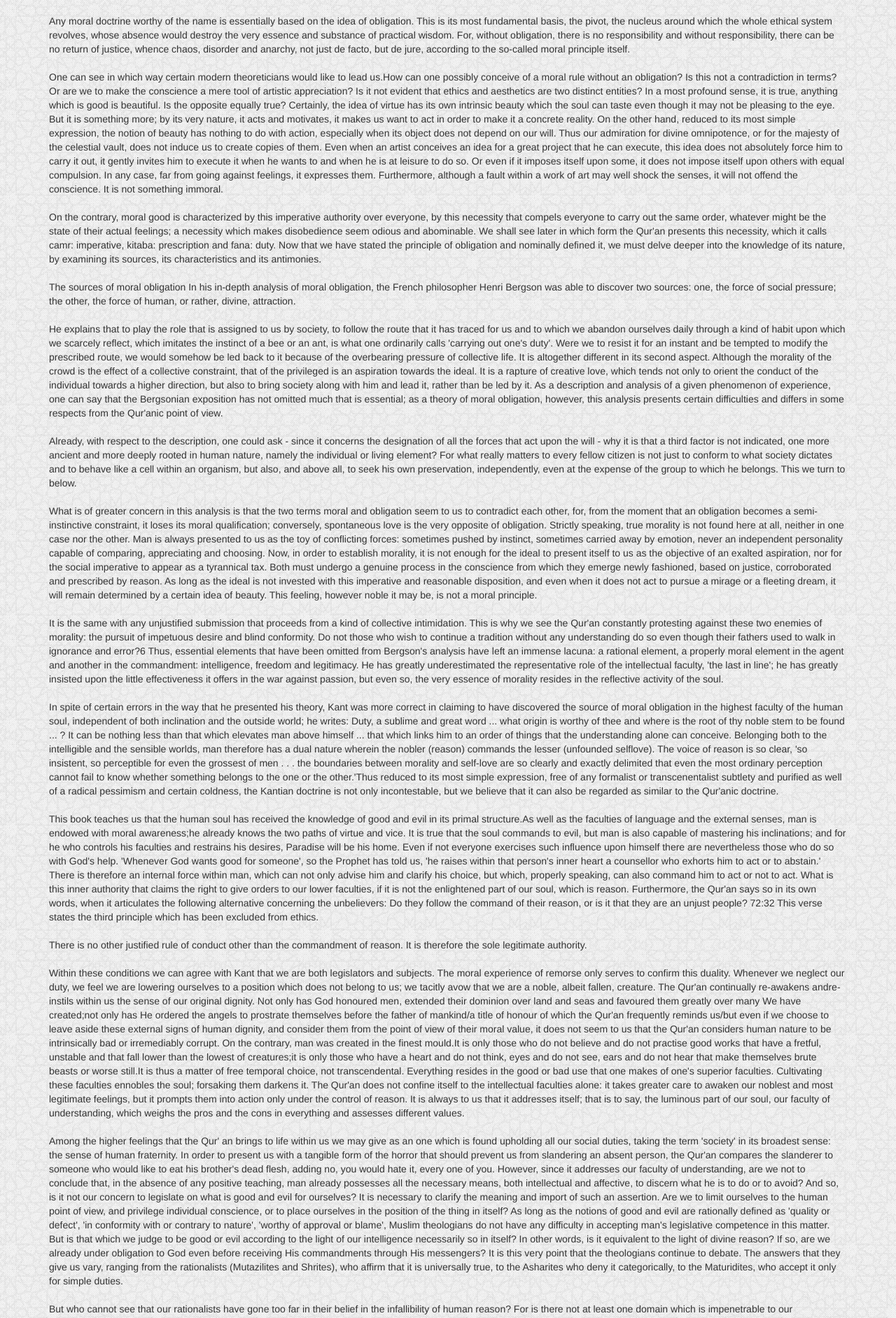
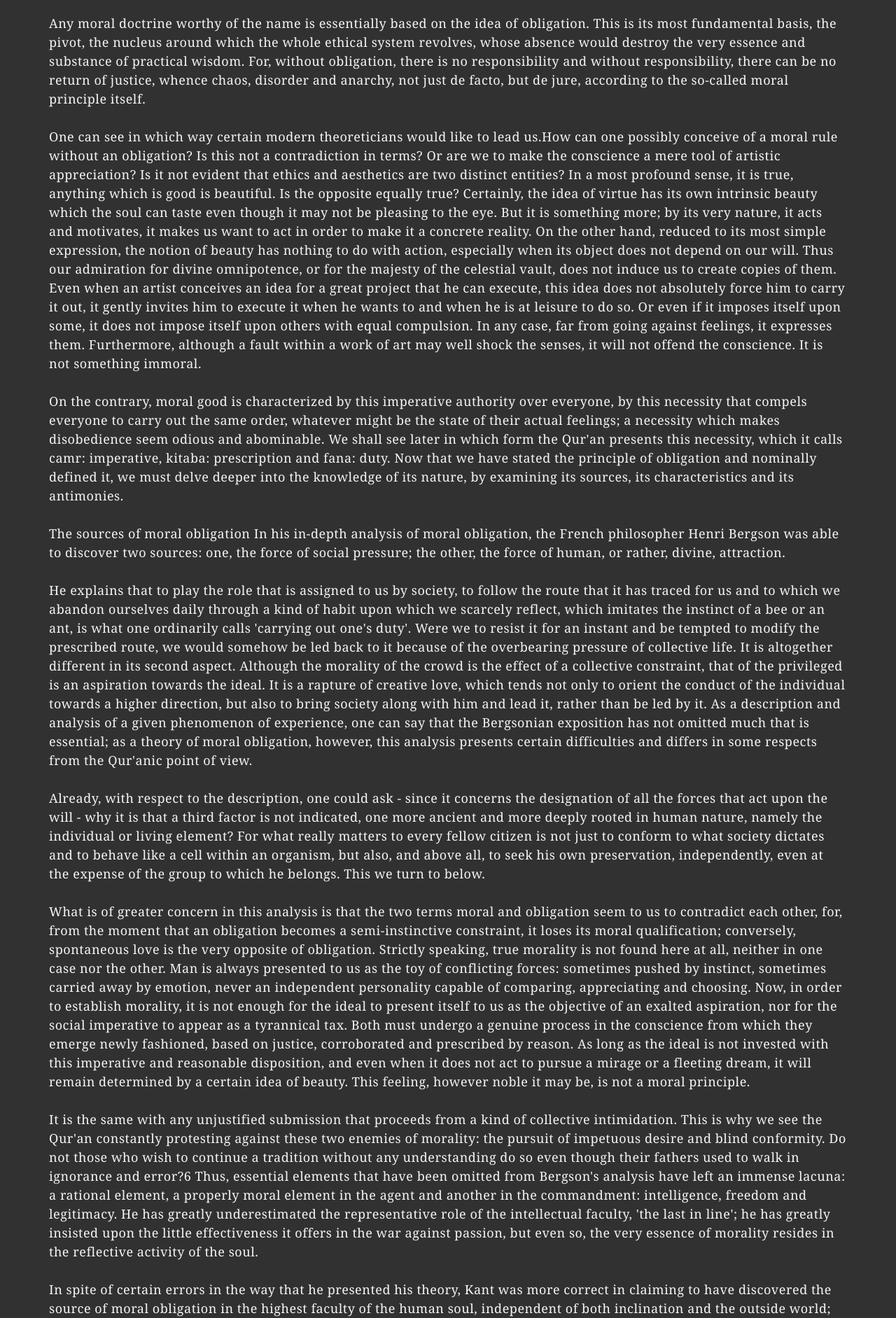
Before and after one commit to mmayet/VMC, a PHP site: page /quran.html in a window 1280 px wide. Shown: the top 1883 px of the page at 70% size. Run offline with PHP 8.4, Linux system fonts and the light colour scheme; some libraries are stand-ins or nearby versions.

Commit message:
reading mode

```diff
--- a/css/justified-nav.css
+++ b/css/justified-nav.css
@@ -1,3 +1,6 @@
+html#article_viewer {
+  background-color: #313131!important;
+}
 html#home {
 font-size: 100%;
 -webkit-text-size-adjust: 100%;
@@ -190,3 +193,15 @@ body {
     margin: 0 auto;
   }
 }
+.article p {
+  font-size:18px!important;
+  line-height:1.5;
+  font-family: 'Merriweather', Georgia, 'Times New Roman', Times, serif;
+  color: #F5F5F5;
+
+  -moz-osx-font-smoothing: grayscale;
+  -webkit-font-smoothing: antialiased !important;
+  -moz-font-smoothing: antialiased !important;
+  text-rendering: optimizelegibility !important;
+  letter-spacing: .03em;
+}
--- a/quran.html
+++ b/quran.html
@@ -1,4 +1,4 @@
-<html lang="en" id="home">
+<html lang="en" id="article_viewer">
 
 <head>
     <meta charset="utf-8">
```
